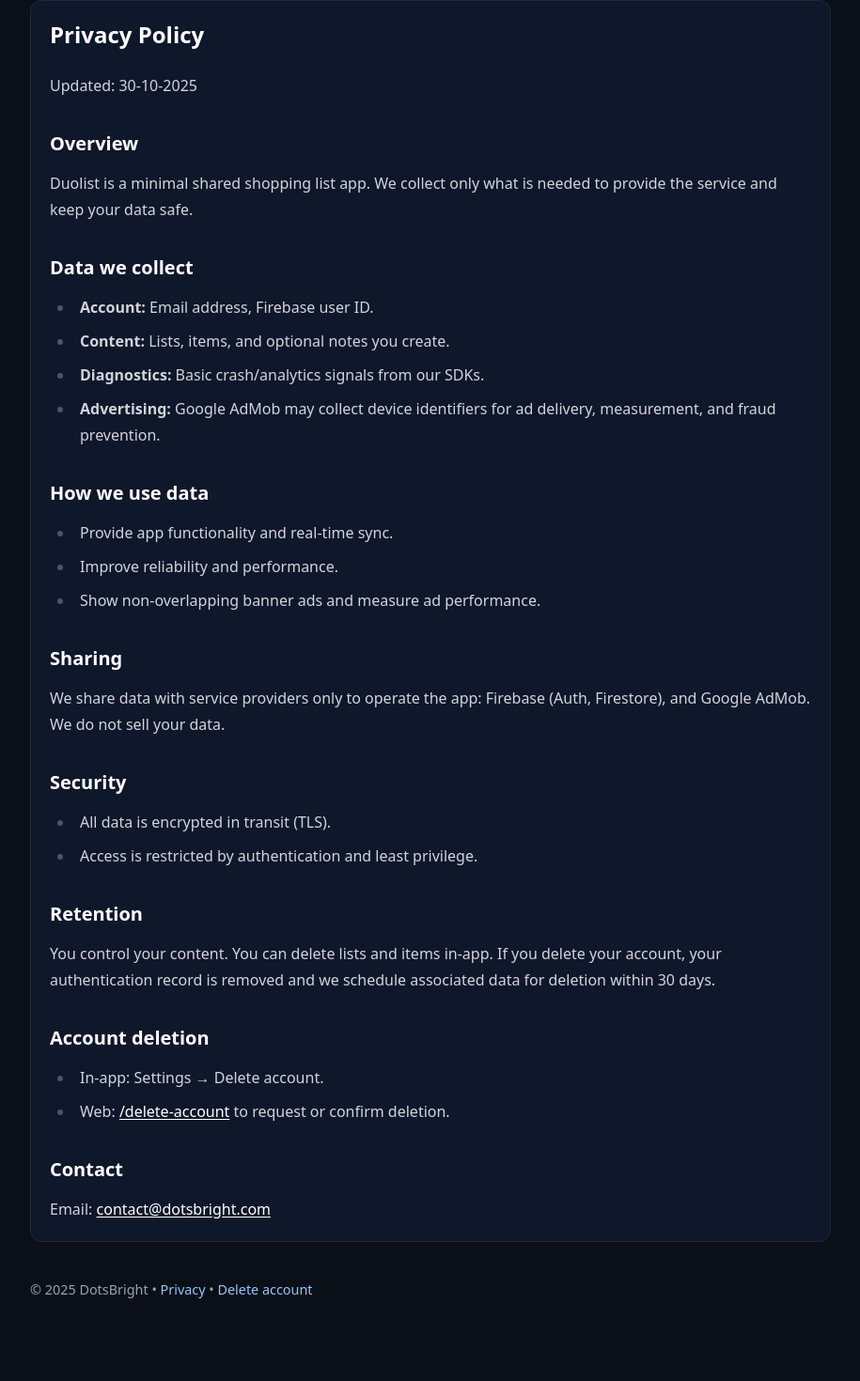
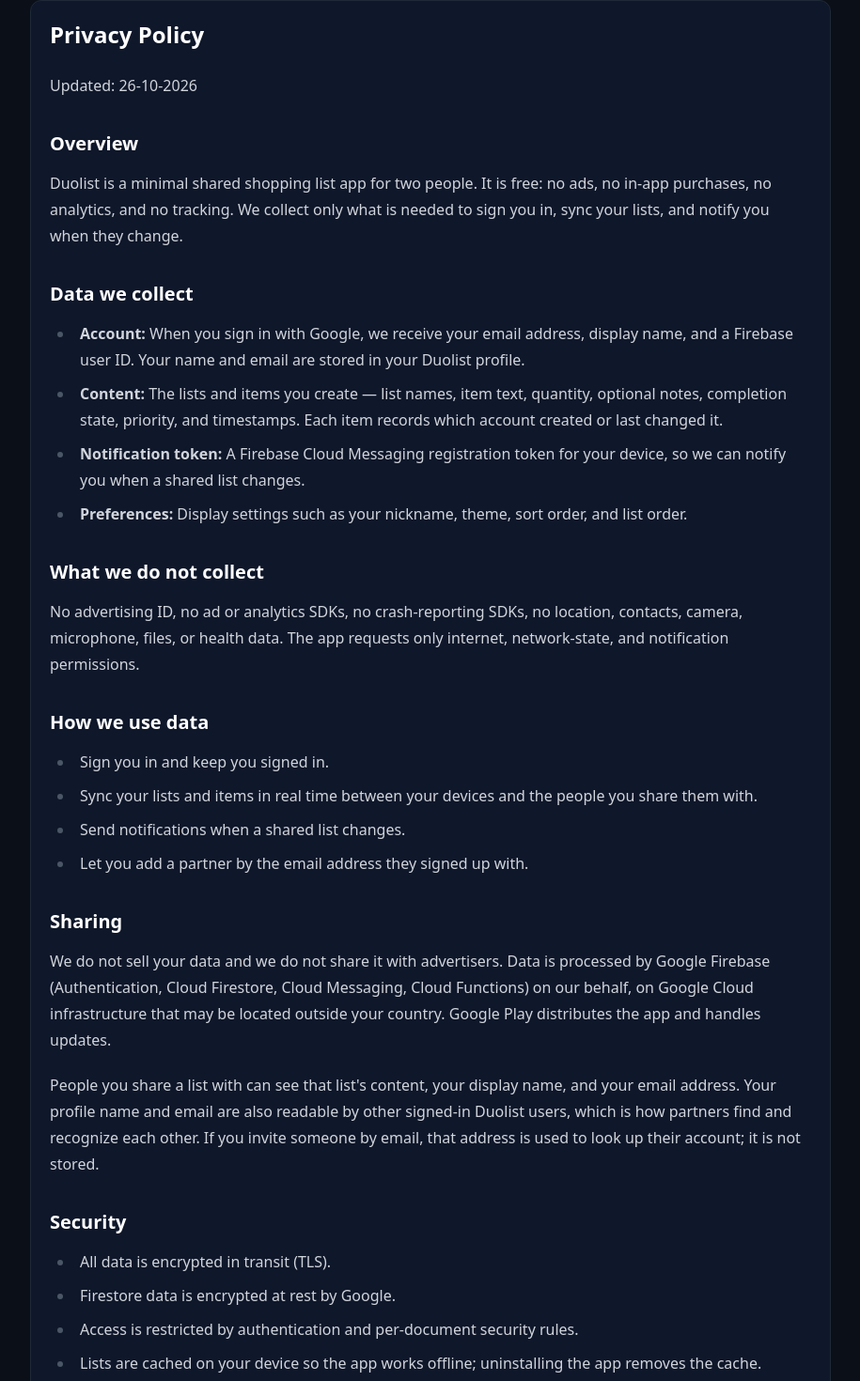
Before and after one commit to dotsbright/duolist_web, a Next.js app: page /privacy in a window 1280 px wide. Shown: the part 112-1582 px from the top of the page at 94% size, without its empty margins (182-1097 px from the left). Before the commit the page ends 1511 px from the top, so only its background shows below. Built offline with nearby package versions, Linux system fonts and the light colour scheme.

Commit message:
privacy: rewrite for the free, ad-free app — the Play compliance surface must match the shipped build

```diff
--- a/app/privacy/page.tsx
+++ b/app/privacy/page.tsx
@@ -6,44 +6,54 @@
       <div className="card">
         <div className="prose prose-invert max-w-none">
           <h2>Privacy Policy</h2>
-          <p>Updated: 30-10-2025</p>
+          <p>Updated: 26-10-2026</p>
+
           <h3>Overview</h3>
-          <p>Duolist is a minimal shared shopping list app. We collect only what is needed to provide the service and keep your data safe.</p>
+          <p>Duolist is a minimal shared shopping list app for two people. It is free: no ads, no in-app purchases, no analytics, and no tracking. We collect only what is needed to sign you in, sync your lists, and notify you when they change.</p>
 
           <h3>Data we collect</h3>
           <ul>
-            <li><b>Account:</b> Email address, Firebase user ID.</li>
-            <li><b>Content:</b> Lists, items, and optional notes you create.</li>
-            <li><b>Diagnostics:</b> Basic crash/analytics signals from our SDKs.</li>
-            <li><b>Advertising:</b> Google AdMob may collect device identifiers for ad delivery, measurement, and fraud prevention.</li>
+            <li><b>Account:</b> When you sign in with Google, we receive your email address, display name, and a Firebase user ID. Your name and email are stored in your Duolist profile.</li>
+            <li><b>Content:</b> The lists and items you create — list names, item text, quantity, optional notes, completion state, priority, and timestamps. Each item records which account created or last changed it.</li>
+            <li><b>Notification token:</b> A Firebase Cloud Messaging registration token for your device, so we can notify you when a shared list changes.</li>
+            <li><b>Preferences:</b> Display settings such as your nickname, theme, sort order, and list order.</li>
           </ul>
+
+          <h3>What we do not collect</h3>
+          <p>No advertising ID, no ad or analytics SDKs, no crash-reporting SDKs, no location, contacts, camera, microphone, files, or health data. The app requests only internet, network-state, and notification permissions.</p>
 
           <h3>How we use data</h3>
           <ul>
-            <li>Provide app functionality and real-time sync.</li>
-            <li>Improve reliability and performance.</li>
-            <li>Show non-overlapping banner ads and measure ad performance.</li>
+            <li>Sign you in and keep you signed in.</li>
+            <li>Sync your lists and items in real time between your devices and the people you share them with.</li>
+            <li>Send notifications when a shared list changes.</li>
+            <li>Let you add a partner by the email address they signed up with.</li>
           </ul>
 
           <h3>Sharing</h3>
-          <p>We share data with service providers only to operate the app:
-            Firebase (Auth, Firestore), and Google AdMob. We do not sell your data.
-          </p>
+          <p>We do not sell your data and we do not share it with advertisers. Data is processed by Google Firebase (Authentication, Cloud Firestore, Cloud Messaging, Cloud Functions) on our behalf, on Google Cloud infrastructure that may be located outside your country. Google Play distributes the app and handles updates.</p>
+          <p>People you share a list with can see that list&apos;s content, your display name, and your email address. Your profile name and email are also readable by other signed-in Duolist users, which is how partners find and recognize each other. If you invite someone by email, that address is used to look up their account; it is not stored.</p>
 
           <h3>Security</h3>
           <ul>
             <li>All data is encrypted in transit (TLS).</li>
-            <li>Access is restricted by authentication and least privilege.</li>
+            <li>Firestore data is encrypted at rest by Google.</li>
+            <li>Access is restricted by authentication and per-document security rules.</li>
+            <li>Lists are cached on your device so the app works offline; uninstalling the app removes the cache.</li>
           </ul>
 
-          <h3>Retention</h3>
-          <p>You control your content. You can delete lists and items in-app. If you delete your account, your authentication record is removed and we schedule associated data for deletion within 30 days.</p>
+          <h3>Retention and account deletion</h3>
+          <p>Your content stays until you delete it or delete your account. Deleting an item removes it from our servers. Deleting a list removes it from your account and from anyone you shared it with. Deleting your account removes your authentication record, profile, lists and items, notification tokens, and partner links immediately; lists you shared stay with their owner.</p>
+          <ul>
+            <li>In-app: Profile → Delete account → Open delete page.</li>
+            <li>Web: <a href="/delete-account">/delete-account</a> — we email a confirmation link that expires in 24 hours.</li>
+          </ul>
 
-          <h3>Account deletion</h3>
-          <ul>
-            <li>In-app: Settings → Delete account.</li>
-            <li>Web: <a href="/delete-account">/delete-account</a> to request or confirm deletion.</li>
-          </ul>
+          <h3>Children</h3>
+          <p>Duolist is not directed at children under 13, and we do not knowingly collect data from them.</p>
+
+          <h3>Changes</h3>
+          <p>If this policy changes, we will update this page and the date above.</p>
 
           <h3>Contact</h3>
           <p>Email: <a href="mailto:contact@dotsbright.com">contact@dotsbright.com</a></p>
```
